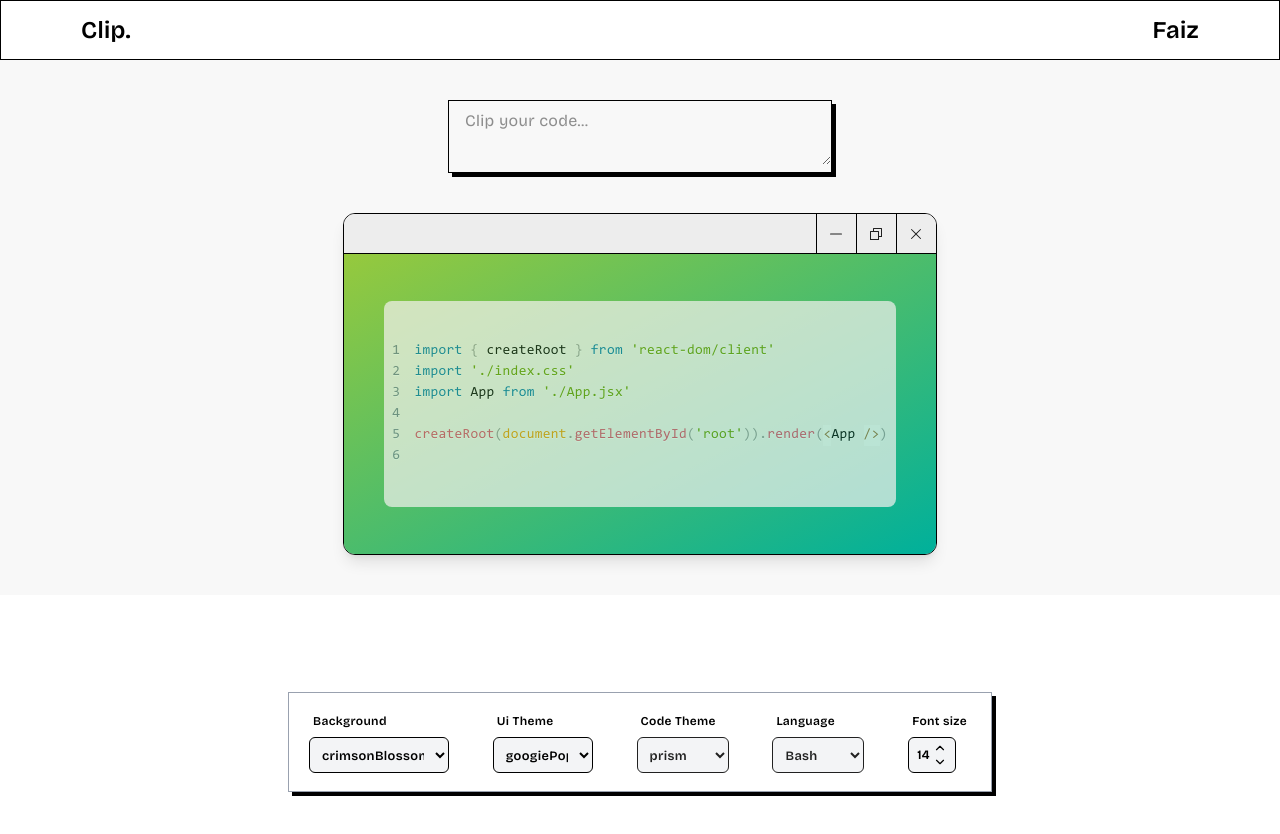
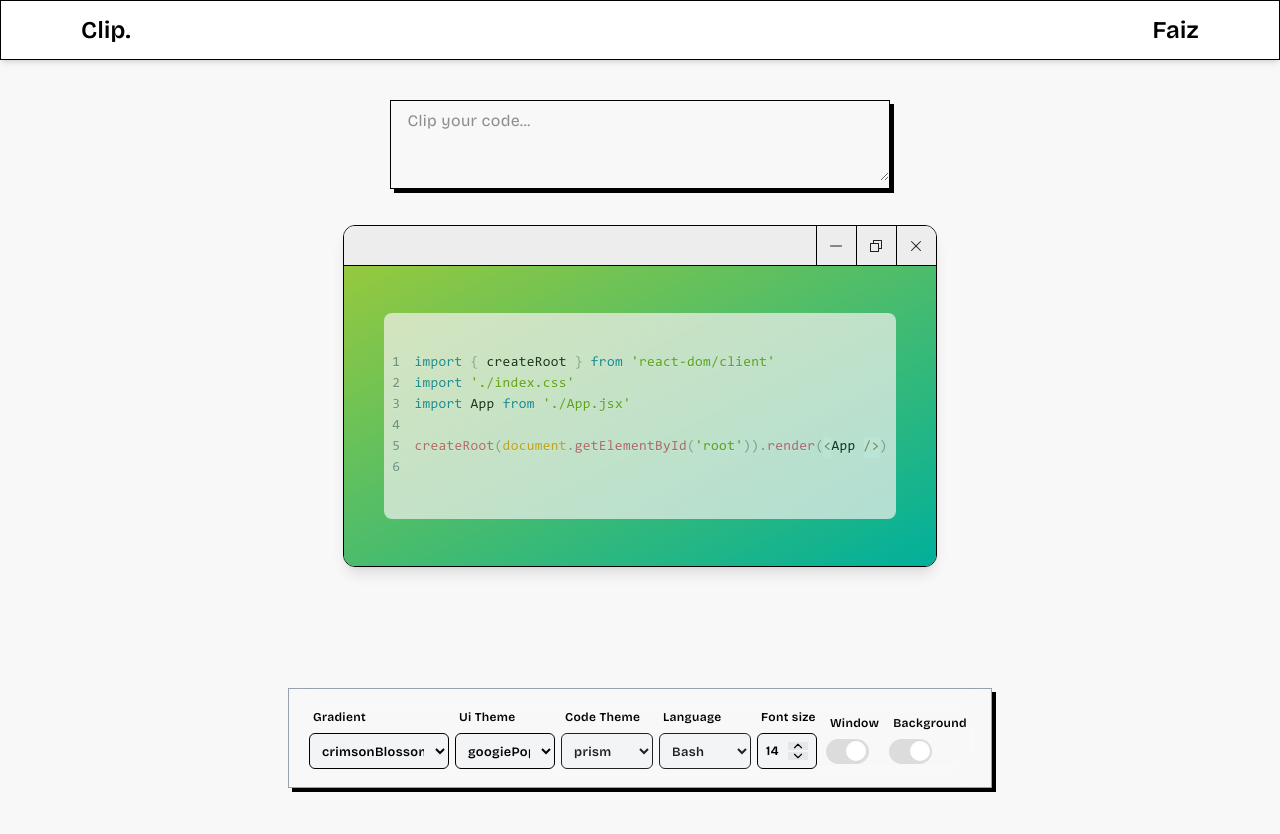
Before and after one commit to faizshaikh17/clipe, a React (Vite) app: page / in a window 1280 px wide. Shown: the top 834 px of the page. Before the commit the page ends 800 px from the top, so only its background shows below. Built offline with nearby package versions, Linux system fonts and the light colour scheme; the HTML template or start-up script is replaced by a standard one.

Commit message:
feat: window & background conditional display [lets fucking go]

```diff
--- a/package.json
+++ b/package.json
@@ -17,7 +17,6 @@
     "react-basicons": "^0.3.4",
     "react-dom": "^19.0.0",
     "react-syntax-highlighter": "^15.6.1",
-    "shiki": "^3.2.2",
     "tailwindcss": "^4.1.4"
   },
   "devDependencies": {
--- a/src/App.css
+++ b/src/App.css
@@ -48,6 +48,53 @@ body::-webkit-scrollbar {
     /* Chrome, Safari, Edge */
 }
 
-.highlighter {
+.toggle {
+    position: relative;
+    display: inline-block;
+    width: 43px;
+    height: 25px;
+    background-color: gainsboro;
+    border-radius: 0.9rem;
+}
 
+.toggle input {
+    opacity: 0;
+    width: 0;
+    height: 0;
 }
+
+input:checked .toggle {
+    background-color: black;
+}
+
+
+slider {
+    position: absolute;
+    cursor: pointer;
+    top: 0;
+    left: 0;
+    right: 0;
+    bottom: 0;
+    transition: 0.4s;
+    border-radius: 34px;
+}
+
+.slider:before {
+    position: absolute;
+    content: "";
+    height: 20px;
+    width: 20px;
+    right: 2.5px;
+    bottom: 2.5px;
+    background-color: white;
+    transition: 0.2s;
+    border-radius: 50%;
+}
+
+input:checked+.slider {
+    background-color: black;
+}
+
+input:checked+.slider:before {
+    transform: translateX(-18px);
+}
--- a/src/App.jsx
+++ b/src/App.jsx
@@ -150,6 +150,8 @@ export default function App() {
   const [uiTheme, setUiTheme] = useState("sketchy");
   const [fontSize, setFontSize] = useState(14);
   const [language, setLanguage] = useState('javascript');
+  const [bgToggle, setBgToggle] = useState(true);
+  const [gradientToggle, setGradientToggle] = useState(true);
 
   const uiColor = () => {
     const uiColorsKeys = Object.keys(uiThemes).map(item => (item));
@@ -187,23 +189,25 @@ createRoot(document.getElementById('root')).render(<App />)
     fontSize: fontSize,
     setFontSize: setFontSize,
     languages: languages,
-    setLanguage: setLanguage
+    setLanguage: setLanguage,
+    setBgToggle: setBgToggle,
+    setGradientToggle: setGradientToggle
   };
 
-  console.log(language);
+  console.log(gradientToggle);
 
   return (
     <>
       <Header />
       <main
-        className="flex w-full flex-col items-center justify-start space-y-10"
+        className="flex w-full min-h-screen flex-col items-center justify-start space-y-9"
         style={{ backgroundColor: uiColors[uiTheme].codeBg, color: uiColors[uiTheme].textColor }}
       >
-        <div className="mt-10 flex w-[30%] flex-col items-center justify-center space-y-8">
+        <div className="mt-10 flex w-[39%] flex-col items-center justify-center space-y-8">
           <CodeArea userInput={userInput} setUserInput={setUserInput} />
         </div>
-        <div className="flex w-full justify-center">
-          <div className="mx-6 max-w-full overflow-hidden rounded-xl border border-black shadow-lg transition hover:shadow-md">
+        <div className="flex justify-center">
+          {bgToggle && gradientToggle ? <div className="mx-6 max-w-full overflow-hidden rounded-xl border border-black shadow-lg transition hover:shadow-md">
             {/* Toolbar */}
             <div
               className="flex h-10 justify-end border-b border-black"
@@ -250,9 +254,95 @@ createRoot(document.getElementById('root')).render(<App />)
               </div>
             </div>
           </div>
+            :
+            !bgToggle && gradientToggle ? <div className='mt-10' style={{ background: `${gradientBg}` }}>
+              <div className="overflow-auto p-10">
+                <SyntaxHighlighter
+                  className="rounded-lg"
+                  language={language}
+                  style={codeThemes[codeTheme]}
+                  showLineNumbers
+                  wrapLongLines
+                  customStyle={{
+                    opacity: '70%',
+                    fontSize: `${fontSize}px`,
+                    padding: '2.5rem 0.5rem',
+                  }}
+                >
+                  {userInput || placeholderCode}
+                </SyntaxHighlighter>
+              </div>
+            </div>
+              :
+
+              bgToggle && !gradientToggle ?
+                <div className="mx-6 max-w-full overflow-hidden rounded-xl border border-black shadow-lg transition hover:shadow-md">
+                  {/* Toolbar */}
+                  <div
+                    className="flex h-10 justify-end border-b border-black"
+                    style={{ backgroundColor: uiColors[uiTheme].toolbarBg }}
+                  >
+                    {[
+                      { Icon: Minus, label: 'Minimize', onClick: () => { } },
+                      { Icon: Copy, label: 'Copy', onClick: handleCopy },
+                      { Icon: X, label: 'Clear', onClick: handleClear },
+                    ].map(({ Icon, label, onClick }, index) => (
+                      <button
+                        key={index}
+                        aria-label={label}
+                        onClick={onClick}
+                        className="flex w-10 items-center justify-center border-l border-black transition"
+                        style={{ backgroundColor: 'transparent' }}
+                        onMouseOver={(e) =>
+                          (e.currentTarget.style.backgroundColor = uiColors[uiTheme].buttonHover)
+                        }
+                        onMouseOut={(e) =>
+                          (e.currentTarget.style.backgroundColor = 'transparent')
+                        }
+                      >
+                        <Icon />
+                      </button>
+                    ))}
+                  </div>
+                  <div className="overflow-auto p-10">
+                    <SyntaxHighlighter
+                      className="rounded-lg"
+                      language={language}
+                      style={codeThemes[codeTheme]}
+                      showLineNumbers
+                      wrapLongLines
+                      customStyle={{
+                        opacity: '70%',
+                        fontSize: `${fontSize}px`,
+                        padding: '2.5rem 0.5rem',
+                      }}
+                    >
+                      {userInput || placeholderCode}
+                    </SyntaxHighlighter>
+                  </div>
+                </div>
+                :
+                <div className="overflow-auto p-10">
+                  <SyntaxHighlighter
+                    className="rounded-lg"
+                    language={language}
+                    style={codeThemes[codeTheme]}
+                    showLineNumbers
+                    wrapLongLines
+                    customStyle={{
+                      opacity: '70%',
+                      fontSize: `${fontSize}px`,
+                      padding: '2.5rem 0.5rem',
+                    }}
+                  >
+                    {userInput || placeholderCode}
+                  </SyntaxHighlighter>
+                </div>
+          }
         </div>
         <Footer {...gradientProps} />
-      </main>
+
+      </main >
     </>
   );
 }
--- a/src/components/CodeArea.jsx
+++ b/src/components/CodeArea.jsx
@@ -3,10 +3,10 @@ import React from 'react'
 export default function CodeArea({ userInput, setUserInput }) {
     return (
         <>
-            <div className=" min-h-[60px] w-full border border-black hover:shadow-none shadow-[4px_4px_0px_0px_black] transition focus:outline-none focus:shadow-xs">
+            <div className=" min-h-[80px] w-full border border-black hover:shadow-none shadow-[4px_4px_0px_0px_black] transition focus:outline-none focus:shadow-xs">
                 <textarea
                     value={userInput || ""}
-                    className=" min-h-[60px] w-full py-2 px-4 transition focus:outline-none focus:shadow-xs"
+                    className=" min-h-[80px] w-full py-2 px-4 transition focus:outline-none focus:shadow-xs"
                     placeholder="Clip your code..."
                     aria-label="Code input area"
                     onChange={(e) => setUserInput(e.target.value)}
--- a/src/components/Footer.jsx
+++ b/src/components/Footer.jsx
@@ -1,7 +1,7 @@
 import React from 'react';
 import { ChevronDown, ChevronUp } from 'lucide-react';
 
-export default function Footer({ gradients, setGradientBg, uiThemes, setUiTheme, codeThemes, setCodeTheme, fontSize, setFontSize, languages, setLanguage }) {
+export default function Footer({ gradients, setGradientBg, uiThemes, setUiTheme, codeThemes, setCodeTheme, fontSize, setFontSize, languages, setLanguage, setBgToggle, setGradientToggle }) {
   const setGradientValue = (option) => {
     return setGradientBg(option.value);
   };
@@ -24,13 +24,19 @@ export default function Footer({ gradients, setGradientBg, uiThemes, setUiTheme,
     }
   };
 
-  console.log(Object.entries(languages).map(([key, value]) => ({ id: key, value: value })));
+  const setToggleValue = () => {
+    setBgToggle(prev => !prev);
+  }
+
+  const setGradientToggleValue = () => {
+    setGradientToggle(prev => !prev);
+  }
 
   return (
-    <div className="fixed bottom-2 h-25 w-[55%] border border-gray-400 shadow-[4px_4px_0px_0px_black] transition focus:shadow-xs focus:outline-none hover:shadow-none">
-      <div className="flex items-center justify-between gap-3 px-5 py-5">
+    <div className="fixed bottom-2 h-25 w-[55%] m-1 border overflow-hidden border-gray-400 shadow-[4px_4px_0px_0px_black] transition focus:shadow-xs focus:outline-none hover:shadow-none">
+      <div className="flex inset-0 backdrop-blur-lg items-center justify-between px-5 py-5">
         <div className="flex flex-col items-start space-y-2">
-          <label className="px-1 text-xs font-semibold text-black" htmlFor="Gradients">Background</label>
+          <label className="px-1 text-xs font-semibold text-black" htmlFor="Gradients">Gradient</label>
           <select className="h-9 w-35 rounded-md border bg-gray-100 px-2 py-2 text-sm font-semibold text-black text-[0.8rem] focus:border-black focus:outline-none" name="Gradients">
             {Object.entries(gradients).map(([Key, value]) => ({ id: Key, value: value })).map((item) => (
               <option onClick={() => setGradientValue(item)} key={item.id} id={item.id} value={item.value}>{item.id}</option>
@@ -63,13 +69,27 @@ export default function Footer({ gradients, setGradientBg, uiThemes, setUiTheme,
         </div>
         <div className="flex flex-col items-start space-y-2">
           <label className="px-1 text-xs font-semibold text-black" htmlFor="fontSize">Font size</label>
-          <span className="flex h-9 w-12 items-center justify-between rounded-md border bg-gray-100 px-2 py-2 text-sm font-semibold text-black text-[0.8rem] focus:border-black focus:outline-none">
+          <span className="flex h-9 w-15 items-center justify-between gap-1 rounded-md border bg-gray-100 px-2 py-2 text-sm font-semibold text-black text-[0.8rem] focus:border-black focus:outline-none">
             <span>{fontSize}</span>
-            <div className="flex flex-col">
-              <button onClick={incFontSize}><ChevronUp size={14} /></button>
-              <button onClick={decFontSize}><ChevronDown size={14} /></button>
+            <div className="flex flex-col space-y-0.5">
+              <button className='bg-gray-200 w-5 h-2 flex justify-center items-center' onClick={incFontSize}><ChevronUp size={14} /></button>
+              <button className='bg-gray-200 w-5 h-2 flex justify-center items-center' onClick={decFontSize}><ChevronDown size={14} /></button>
             </div>
           </span>
+        </div>
+        <div className="flex flex-col items-start space-y-2">
+          <label className="px-1 text-xs font-semibold text-black" htmlFor="fontSize">Window</label>
+          <label className='toggle'>
+            <input type="checkbox" onChange={setToggleValue} id="toggleButton" />
+            <span className='slider'></span>
+          </label>
+        </div>
+        <div className="flex flex-col items-start space-y-2">
+          <label className="px-1 text-xs font-semibold text-black" htmlFor="fontSize">Background</label>
+          <label className='toggle'>
+            <input type="checkbox" onChange={setGradientToggleValue} id="toggleButton" />
+            <span className='slider'></span>
+          </label>
         </div>
       </div>
     </div>
--- a/src/components/Header.jsx
+++ b/src/components/Header.jsx
@@ -2,7 +2,7 @@ import React from 'react';
 
 export default function Header() {
   return (
-    <header className="flex h-15 w-full items-center justify-between border border-black px-20 py-2 shadow-md transition focus:shadow-xs focus:outline-none">
+    <header className="flex inset-0 backdrop-blur-lg h-15 w-full items-center justify-between border border-black px-20 py-2 shadow-md transition focus:shadow-xs focus:outline-none">
       <h1 className="text-lg font-semibold lg:text-2xl">Clip.</h1>
       <h1 className="text-lg font-semibold lg:text-2xl">Faiz</h1>
     </header>
--- a/vite.config.js
+++ b/vite.config.js
@@ -1,7 +1,6 @@
 import { defineConfig } from 'vite'
 import react from '@vitejs/plugin-react'
 import tailwindcss from '@tailwindcss/vite'
-// https://vite.dev/config/
 export default defineConfig({
   plugins: [react(), tailwindcss(),],
 })
```
Also changed, not shown: 1 other file (tests, documents, lock files or other folders).
